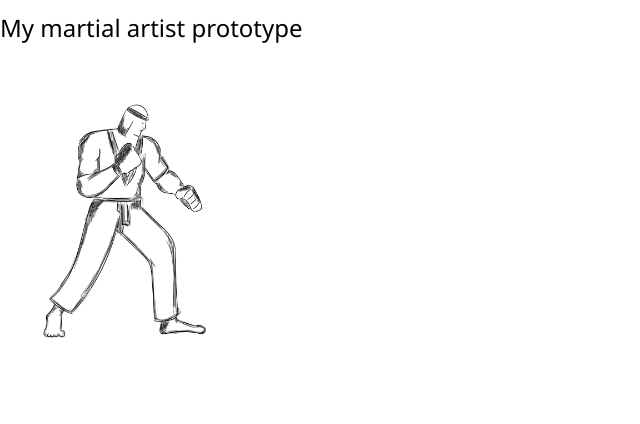
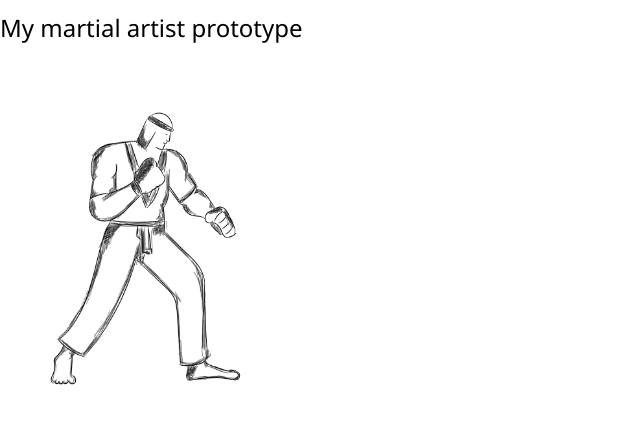
Before and after one commit to akhilabodduluri/wd101, a plain HTML site: page project.html in a window 1280 px wide. Shown: the whole page, without its empty margins (0-640 px from the left). Drawn offline with nearby package versions, Linux system fonts and the light colour scheme.

Commit message:
Update project.html

```diff
--- a/project.html
+++ b/project.html
@@ -12,7 +12,7 @@
                 <h3>
                     My martial artist prototype
                 </h3>
-                <a href="/wd101/martialarts.html"><img height="300px" width="300px" src="/wd101/images/idle/1.png"></a>
+                <a href="/wd101/martialarts.html"><img height="350px" width="350px" src="/wd101/images/idle/1.png"></a>
             </div>
         </div>
     </body>
```
